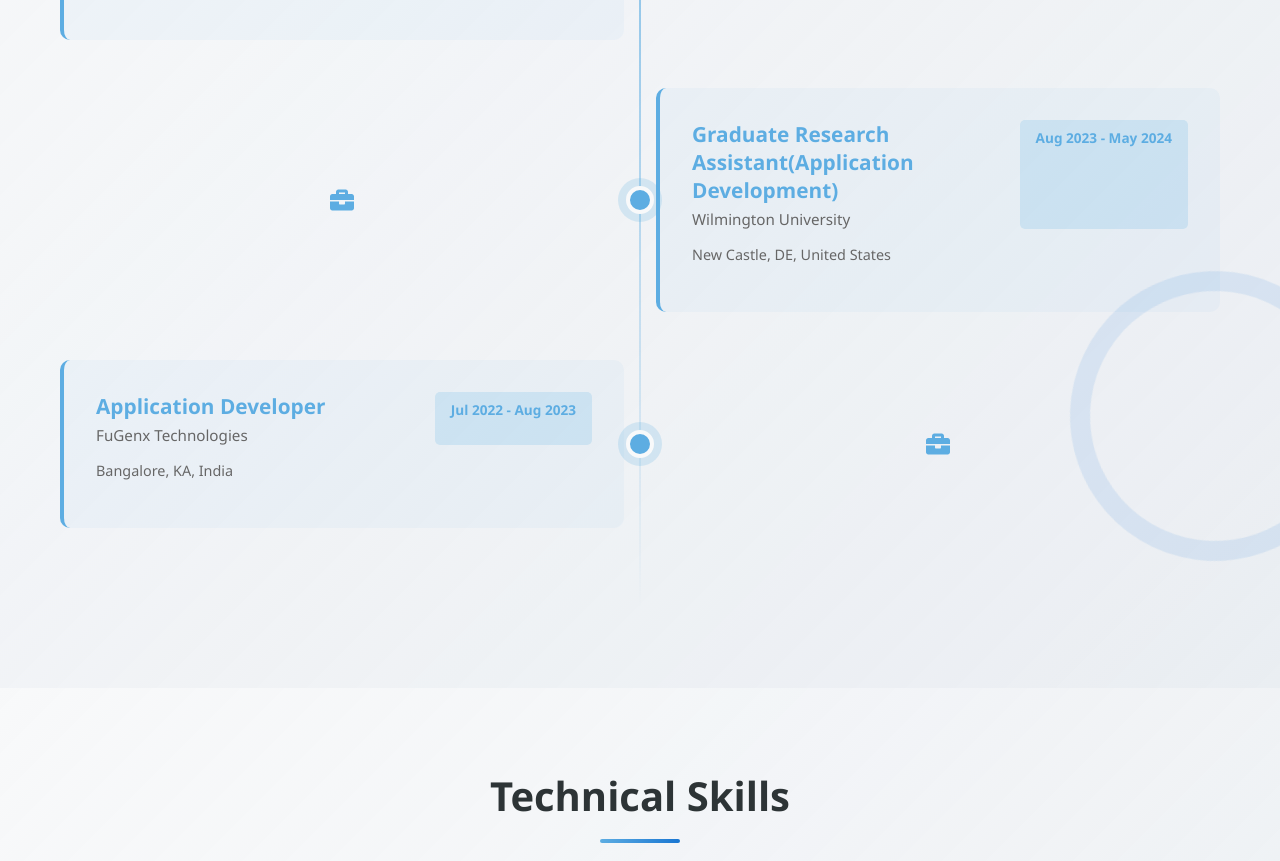
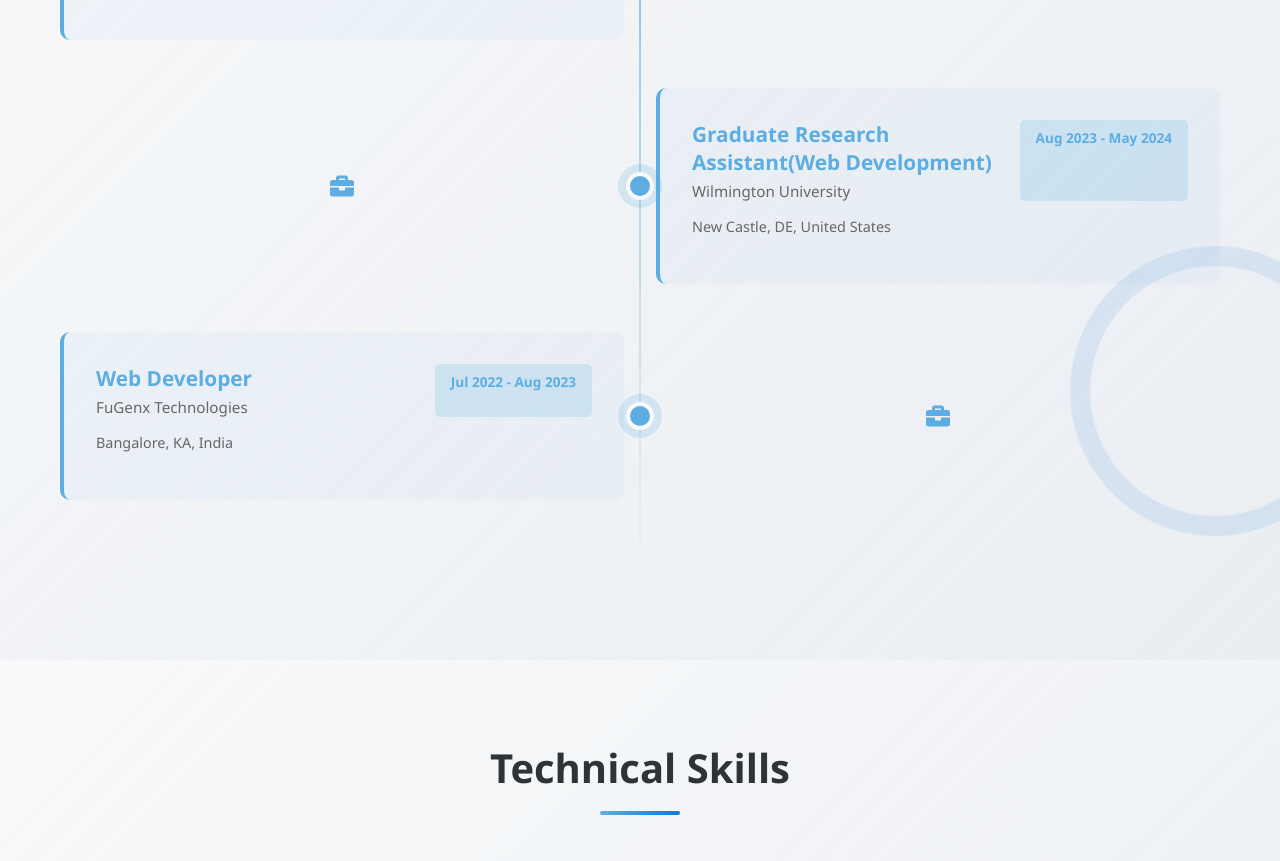
Before and after one commit to samasaibhargavreddy/Portfolio, a React (Vite) app: page / in a window 1280 px wide. Shown: the part 2240-3101 px from the top of the page. Built offline with nearby package versions, Linux system fonts and the light colour scheme.

Commit message:
updated exp

```diff
--- a/src/components/Experience.jsx
+++ b/src/components/Experience.jsx
@@ -20,7 +20,7 @@ const experiences = [
     ]
   },
   {
-    title: 'Graduate Research Assistant(Application Development)',
+    title: 'Graduate Research Assistant(Web Development)',
     company: 'Wilmington University',
     location: 'New Castle, DE, United States',
     period: 'Aug 2023 - May 2024',
@@ -28,7 +28,7 @@ const experiences = [
     ]
   },
   {
-    title: 'Application Developer',
+    title: 'Web Developer',
     company: 'FuGenx Technologies',
     location: 'Bangalore, KA, India',
     period: 'Jul 2022 - Aug 2023',
```
